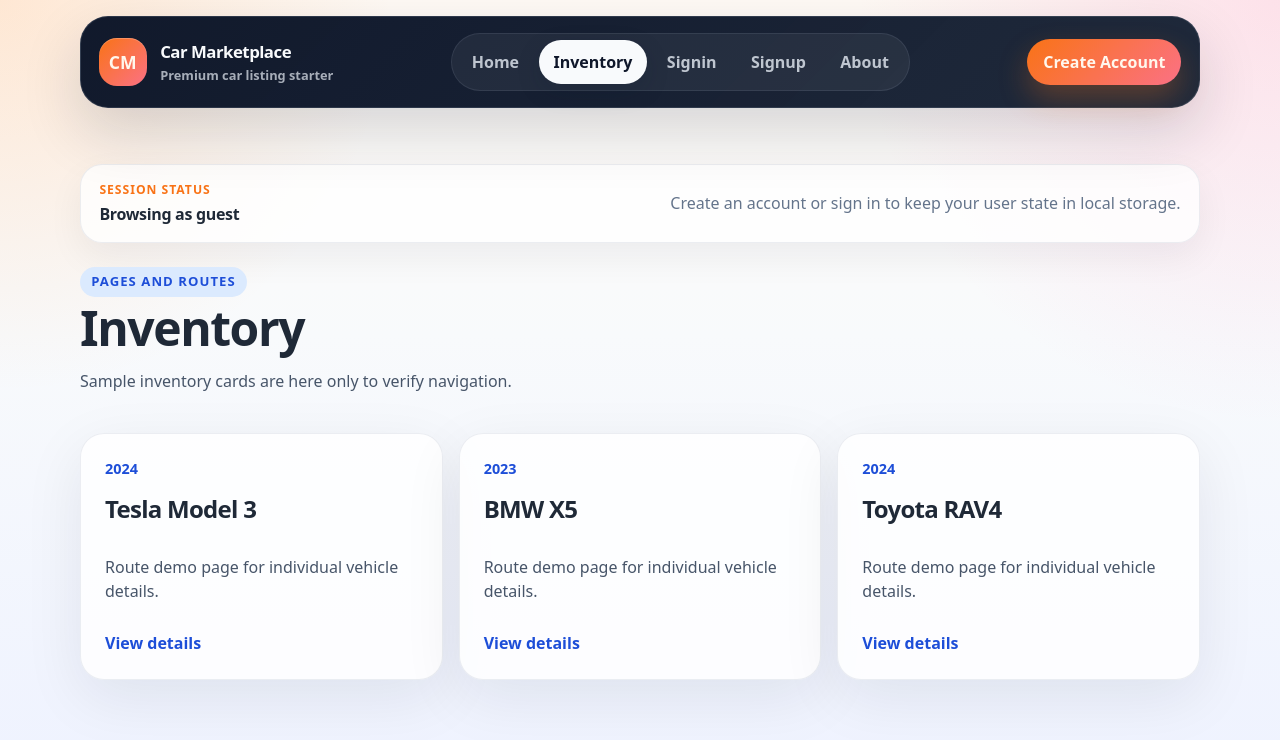
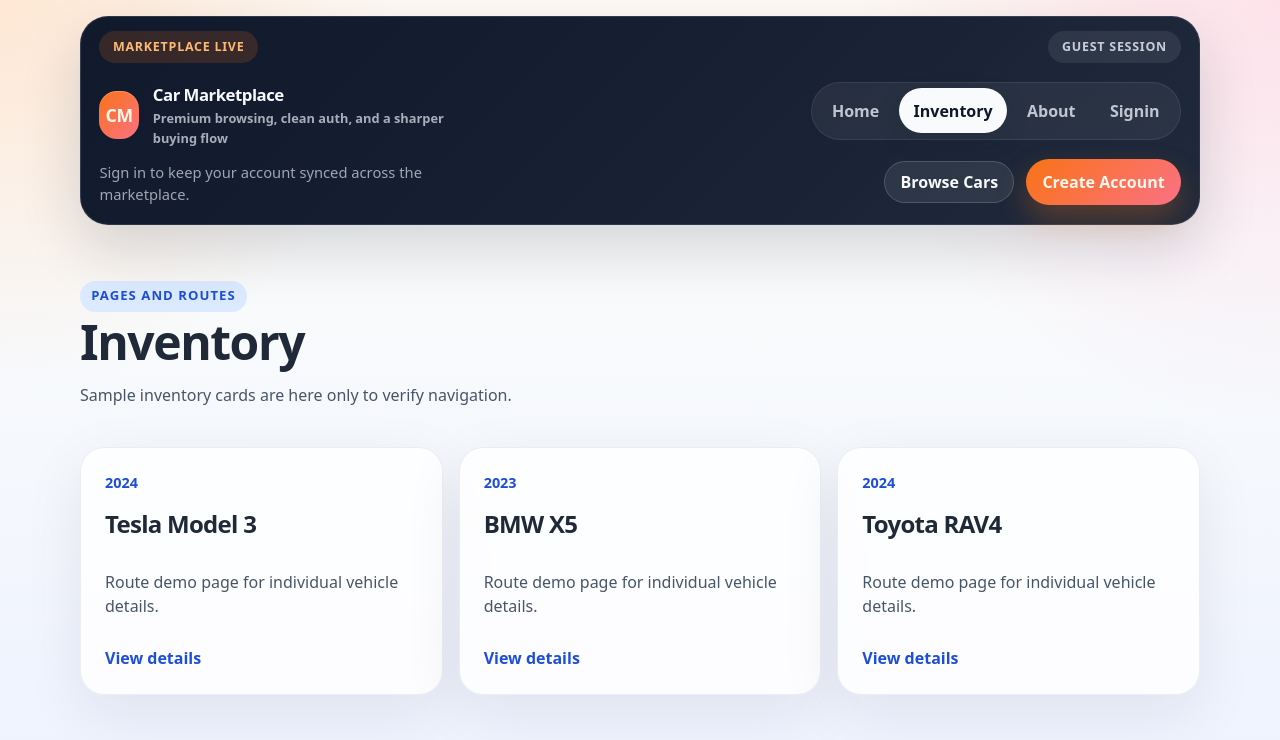
Before and after one commit to Macneyste/CarMarketPlace, a React (Vite) app: page /inventory in a window 1280 px wide. Shown: the top 740 px of the page. Built offline with nearby package versions, Linux system fonts and the light colour scheme; no server answers.

Commit message:
update header protect profile page

```diff
--- a/src/components/Layout.jsx
+++ b/src/components/Layout.jsx
@@ -1,33 +1,49 @@
 import { NavLink, Outlet } from 'react-router-dom';
 import { useAppContext } from '../context/AppContext';
 
-const navLinks = [
+const primaryLinks = [
   { to: '/', label: 'Home', end: true },
   { to: '/inventory', label: 'Inventory' },
-  { to: '/signin', label: 'Signin' },
-  { to: '/signup', label: 'Signup' },
   { to: '/about', label: 'About' },
 ];
 
 function Layout() {
   const { isAuthenticated, signout, userInfo } = useAppContext();
+  const sessionLabel = isAuthenticated
+    ? `Welcome back, ${userInfo?.name?.split(' ')[0] || 'Driver'}`
+    : 'Guest session';
+  const sessionText = isAuthenticated
+    ? userInfo?.email
+    : 'Sign in to keep your account synced across the marketplace.';
 
   return (
     <div className="app-shell">
       <header className="site-header">
         <div className="container">
           <div className="header-panel">
+            <div className="header-meta">
+              <span className="header-status-pill">Marketplace Live</span>
+              <span className="header-session-chip">{sessionLabel}</span>
+            </div>
+
             <div className="header-content">
+              <div className="header-brand-group">
                 <NavLink to="/" className="brand" aria-label="Car Marketplace home">
                   <span className="brand-mark">CM</span>
                   <span className="brand-copy">
                     <span className="brand-title">Car Marketplace</span>
-                  <span className="brand-subtitle">Premium car listing starter</span>
+                    <span className="brand-subtitle">
+                      Premium browsing, clean auth, and a sharper buying flow
+                    </span>
                   </span>
                 </NavLink>
 
+                <p className="header-caption">{sessionText}</p>
+              </div>
+
+              <div className="header-nav-group">
                 <nav className="main-nav" aria-label="Primary navigation">
-                {navLinks.map((link) => (
+                  {primaryLinks.map((link) => (
                     <NavLink
                       key={link.to}
                       to={link.to}
@@ -39,19 +55,32 @@ function Layout() {
                       {link.label}
                     </NavLink>
                   ))}
+
+                  {!isAuthenticated ? (
+                    <NavLink
+                      to="/signin"
+                      className={({ isActive }) =>
+                        isActive ? 'nav-link nav-link-active' : 'nav-link'
+                      }
+                    >
+                      Signin
+                    </NavLink>
+                  ) : null}
                 </nav>
 
+                <div className="header-actions">
+                  <NavLink to="/inventory" className="header-secondary-cta">
+                    Browse Cars
+                  </NavLink>
+
                   {isAuthenticated ? (
-                <div className="header-user-panel">
-                  <div className="header-user-copy">
-                    <span className="header-user-label">Signed in</span>
-                    <strong>{userInfo?.name}</strong>
-                  </div>
-
-                  <button type="button" className="header-signout" onClick={signout}>
+                    <button
+                      type="button"
+                      className="header-signout"
+                      onClick={signout}
+                    >
                       Sign out
                     </button>
-                </div>
                   ) : (
                     <NavLink to="/signup" className="header-cta">
                       Create Account
@@ -60,26 +89,11 @@ function Layout() {
                 </div>
               </div>
             </div>
+          </div>
+        </div>
       </header>
 
       <main className="container page-content">
-        <section className="session-banner">
-          <div className="session-banner-copy">
-            <span className="session-banner-label">Session status</span>
-            <strong>
-              {isAuthenticated
-                ? `Logged in as ${userInfo?.name}`
-                : 'Browsing as guest'}
-            </strong>
-          </div>
-
-          <p className="session-banner-text">
-            {isAuthenticated
-              ? userInfo?.email
-              : 'Create an account or sign in to keep your user state in local storage.'}
-          </p>
-        </section>
-
         <Outlet />
       </main>
     </div>
--- a/src/index.css
+++ b/src/index.css
@@ -52,10 +52,10 @@ a {
 
 .header-content {
   display: flex;
-  align-items: center;
+  align-items: stretch;
   justify-content: space-between;
   gap: 1rem;
-  padding: 1rem 1.1rem;
+  padding: 1.15rem;
 }
 
 .header-panel {
@@ -66,6 +66,43 @@ a {
     rgba(15, 23, 42, 0.92);
   box-shadow: 0 24px 60px rgba(15, 23, 42, 0.16);
   backdrop-filter: blur(20px);
+}
+
+.header-meta {
+  display: flex;
+  align-items: center;
+  justify-content: space-between;
+  gap: 1rem;
+  padding: 0.9rem 1.15rem 0;
+}
+
+.header-status-pill,
+.header-session-chip {
+  display: inline-flex;
+  align-items: center;
+  min-height: 32px;
+  padding: 0 0.85rem;
+  border-radius: 999px;
+  font-size: 0.78rem;
+  font-weight: 800;
+  letter-spacing: 0.06em;
+  text-transform: uppercase;
+}
+
+.header-status-pill {
+  background: rgba(249, 115, 22, 0.16);
+  color: #fdba74;
+}
+
+.header-session-chip {
+  background: rgba(255, 255, 255, 0.08);
+  color: rgba(226, 232, 240, 0.86);
+}
+
+.header-brand-group {
+  display: grid;
+  gap: 0.85rem;
+  max-width: 360px;
 }
 
 .brand {
@@ -104,6 +141,21 @@ a {
   color: rgba(226, 232, 240, 0.72);
   font-size: 0.8rem;
   font-weight: 600;
+}
+
+.header-caption {
+  margin: 0;
+  color: rgba(226, 232, 240, 0.68);
+  font-size: 0.92rem;
+  line-height: 1.5;
+}
+
+.header-nav-group {
+  display: grid;
+  align-content: space-between;
+  justify-items: end;
+  gap: 1rem;
+  flex: 1;
 }
 
 .main-nav {
@@ -152,30 +204,28 @@ a {
   transform: translateY(-1px);
 }
 
-.header-user-panel {
+.header-actions {
   display: inline-flex;
   align-items: center;
   gap: 0.75rem;
+  flex-wrap: wrap;
 }
 
-.header-user-copy {
-  display: grid;
-  gap: 0.1rem;
-  text-align: right;
+.header-secondary-cta {
+  display: inline-flex;
+  align-items: center;
+  justify-content: center;
+  min-height: 42px;
+  padding: 0 0.95rem;
+  border: 1px solid rgba(248, 250, 252, 0.16);
+  border-radius: 999px;
+  background: rgba(255, 255, 255, 0.08);
   color: #f8fafc;
+  font-weight: 700;
 }
 
-.header-user-copy strong {
-  font-size: 0.96rem;
-  letter-spacing: -0.02em;
-}
-
-.header-user-label {
-  color: rgba(226, 232, 240, 0.68);
-  font-size: 0.76rem;
-  font-weight: 700;
-  letter-spacing: 0.06em;
-  text-transform: uppercase;
+.header-secondary-cta:hover {
+  background: rgba(255, 255, 255, 0.14);
 }
 
 .header-signout {
@@ -196,43 +246,6 @@ a {
 
 .page-content {
   padding: 3.5rem 0 4rem;
-}
-
-.session-banner {
-  display: flex;
-  align-items: center;
-  justify-content: space-between;
-  gap: 1rem;
-  margin-bottom: 1.5rem;
-  padding: 1rem 1.15rem;
-  border: 1px solid rgba(148, 163, 184, 0.18);
-  border-radius: 22px;
-  background: rgba(255, 255, 255, 0.78);
-  box-shadow: 0 14px 36px rgba(15, 23, 42, 0.06);
-}
-
-.session-banner-copy {
-  display: grid;
-  gap: 0.15rem;
-}
-
-.session-banner-copy strong {
-  font-size: 1rem;
-  letter-spacing: -0.02em;
-}
-
-.session-banner-label {
-  color: #f97316;
-  font-size: 0.76rem;
-  font-weight: 800;
-  letter-spacing: 0.08em;
-  text-transform: uppercase;
-}
-
-.session-banner-text {
-  margin: 0;
-  color: #64748b;
-  text-align: right;
 }
 
 .hero {
@@ -747,31 +760,27 @@ a {
     grid-template-columns: 1fr;
   }
 
+  .header-meta,
   .header-content {
     flex-direction: column;
     align-items: stretch;
+  }
+
+  .header-nav-group {
+    justify-items: stretch;
   }
 
   .main-nav {
     justify-content: space-between;
   }
 
+  .header-actions,
   .header-cta {
     width: 100%;
   }
 
-  .header-user-panel {
-    width: 100%;
+  .header-actions {
     justify-content: space-between;
-  }
-
-  .session-banner {
-    flex-direction: column;
-    align-items: flex-start;
-  }
-
-  .session-banner-text {
-    text-align: left;
   }
 
   .signup-trust-grid,
@@ -795,6 +804,15 @@ a {
   .main-nav {
     width: 100%;
     justify-content: flex-start;
+  }
+
+  .header-status-pill,
+  .header-session-chip,
+  .header-secondary-cta,
+  .header-cta,
+  .header-signout {
+    width: 100%;
+    justify-content: center;
   }
 
   .nav-link {
```
Lines whose indentation alone changed are shown as unchanged.
